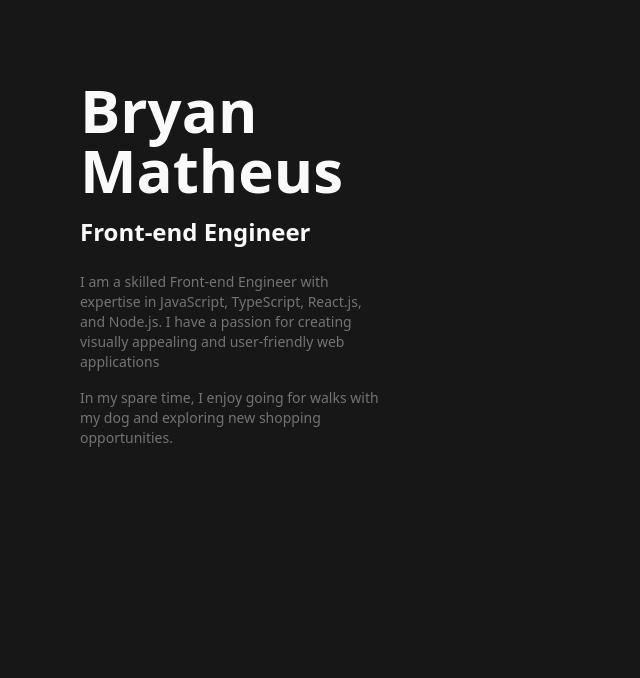
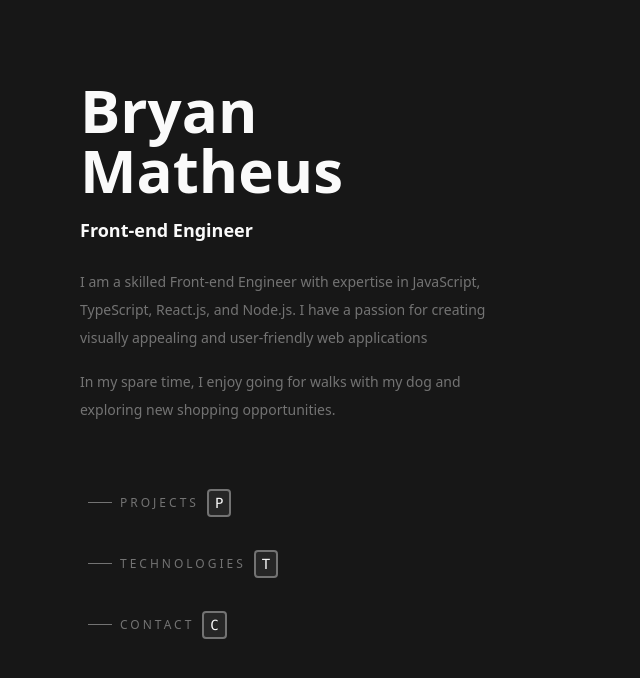
Before and after one commit to bryan-matheus/portfolio, a Next.js app: page / in a window 1280 px wide. Shown: the top 678 px of the page, without its empty margins (0-640 px from the left). Built offline with nearby package versions, Linux system fonts and the light colour scheme.

Commit message:
fix: correct header

```diff
--- a/src/components/common/Kbd.tsx
+++ b/src/components/common/Kbd.tsx
@@ -6,7 +6,7 @@ type Props = {
 
 export function Kbd(props: Props) {
   return (
-    <kbd className='px-[6px] py-[2px] rounded border-2 border-neutral-500 bg-neutral-800 text-neutral-50 text-sm'>
+    <kbd className='px-[6px] py-[2px] font-normal rounded border-2 border-neutral-500 bg-neutral-800 text-neutral-50 text-sm'>
       {props.children}
     </kbd>
   );
--- a/src/components/header/Header.tsx
+++ b/src/components/header/Header.tsx
@@ -1,19 +1,15 @@
 'use client';
 
 import React from 'react';
-import {PersonalAvatar} from '@/components/common/PersonalAvatar';
-import {LinkButton} from '@/components/common/LinkButton';
-import Link from 'next/link';
 import {Lead} from '@/components/header/Lead';
 import {Nav} from '@/components/header/Nav';
-import {Social} from '@/components/header/Social';
 
 export function Header() {
   return (
-    <header className='static flex flex-col justify-between w-full p-6 sm:p-8 md:max-w-md md:fixed md:h-screen lg:py-20 lg:pl-20 md:pr-16 lg:pr-0"'>
+    <header className='static flex flex-col justify-between w-full p-6 sm:p-8 md:max-w-[488px] md:fixed md:h-screen lg:py-20 lg:pl-20 md:pr-16 lg:pr-0'>
       <div className='flex flex-col'>
         <Lead/>
-        {/* <Nav/> */}
+        <Nav/>
         {/* <Social/> */}
       </div>
     </header>
--- a/src/components/header/Lead.tsx
+++ b/src/components/header/Lead.tsx
@@ -4,14 +4,14 @@ export function Lead() {
   return (
     <div>
       <section>
-        <h1 className='text-6xl text-neutral-50 font-bold'>
+        <h1 className='text-2xl font-bold leading-tight lg:text-6xl lg:leading-none text-neutral-50'>
           Bryan Matheus
         </h1>
-        <h2 className='text-2xl text-neutral-50 font-semibold mt-4'>
+        <h2 className='mt-4 sm:text-lg text-2xl font-semibold leading-tight text-neutral-50'>
           Front-end Engineer
         </h2>
       </section>
-      <section>
+      <section className='leading-loose'>
         <p className='mt-6'>
           I am a skilled Front-end Engineer with expertise in JavaScript, TypeScript, React.js, and Node.js. I have a
           passion for creating visually appealing and user-friendly web applications
--- a/src/components/header/Nav.tsx
+++ b/src/components/header/Nav.tsx
@@ -1,14 +1,30 @@
 import Link from 'next/link';
 import React from 'react';
+import {Kbd} from '@/components/common/Kbd';
 
 export function Nav() {
   return (
     <nav className='hidden text-sm font-bold uppercase text-widest mt-16 md:block'>
       <ul className='flex flex-row md:flex-col md:-my-4'>
-        <li className='md:my-2'>
-          <Link href='src/components#projects' className='inline-flex items-center ease-linear group'>
+        <li className='md:my-4'>
+          <Link href='#projects' className='inline-flex items-center ease-linear group'>
             <span className='inline-block w-6 h-px mx-2 -mt-px group-hover:w-12 bg-neutral-500 group-hover:bg-neutral-50 ease-linear'/>
-            <span className='text-xs tracking-widest uppercase'>Projects</span>
+            <span className='text-xs tracking-[3px] mr-2 font-normal uppercase group-hover:text-neutral-50'>Projects</span>
+            <Kbd>P</Kbd>
+          </Link>
+        </li>
+        <li className='md:my-4'>
+          <Link href='#projects' className='inline-flex items-center ease-linear group'>
+            <span className='inline-block w-6 h-px mx-2 -mt-px group-hover:w-12 bg-neutral-500 group-hover:bg-neutral-50 ease-linear'/>
+            <span className='text-xs tracking-[3px] mr-2 font-normal uppercase group-hover:text-neutral-50'>Technologies</span>
+            <Kbd>T</Kbd>
+          </Link>
+        </li>
+        <li className='md:my-4'>
+          <Link href='#projects' className='inline-flex items-center ease-linear group'>
+            <span className='inline-block w-6 h-px mx-2 -mt-px group-hover:w-12 bg-neutral-500 group-hover:bg-neutral-50 ease-linear'/>
+            <span className='text-xs tracking-[3px] mr-2 font-normal uppercase group-hover:text-neutral-50'>Contact</span>
+            <Kbd>C</Kbd>
           </Link>
         </li>
       </ul>
```
